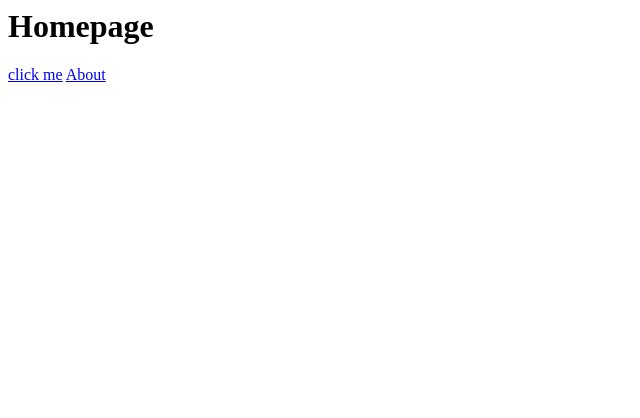
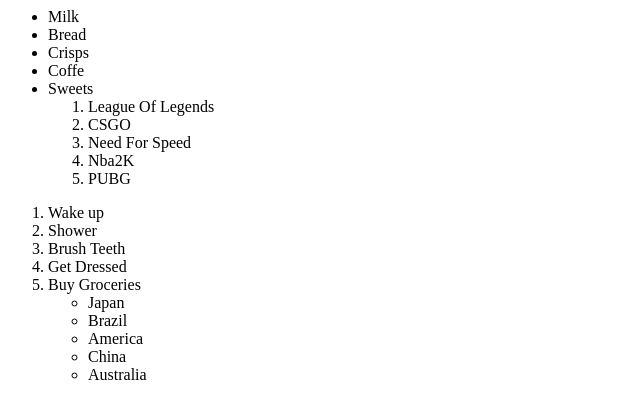
Before and after one commit to KarolisKaraliunas/AssignmentFD, a plain HTML site: page index.html in a window 1280 px wide. Shown: the whole page, without its empty margins (0-640 px from the left). Drawn offline with Linux system fonts and the light colour scheme.

Commit message:
Add files via upload

```diff
--- a/index.html
+++ b/index.html
@@ -3,11 +3,37 @@
     <meta charset="UTF-8">
     <meta http-equiv="X-UA-Compatible" content="IE=edge">
     <meta name="viewport" content="width=device-width, initial-scale=1.0">
-    <title>Links & Images</title>
+    <title>Assigment(lists)</title>
 </head>
 <body>
-   <h1>Homepage</h1>
-   <a href="https://theuselessweb.com/">click me</a>
-   <a href="about.html">About</a>
+    <ul>
+        <li>Milk</li>
+        <li>Bread</li>
+        <li>Crisps</li>
+        <li>Coffe</li>
+        <li>Sweets</li>
+        <ol>
+            <li>League Of Legends</li>
+            <li>CSGO</li>
+            <li>Need For Speed</li>
+            <li>Nba2K</li>
+            <li>PUBG</li>
+
+        </ol>
+    </ul>
+    <ol>
+        <li>Wake up</li>
+        <li>Shower</li>
+        <li>Brush Teeth</li>
+        <li>Get Dressed</li>
+        <li>Buy Groceries</li>
+        <ul>
+            <li>Japan</li>
+            <li>Brazil</li>
+            <li>America</li>
+            <li>China</li>
+            <li>Australia</li>
+        </ul>
+    </ol>
 </body>
 </html>
```
